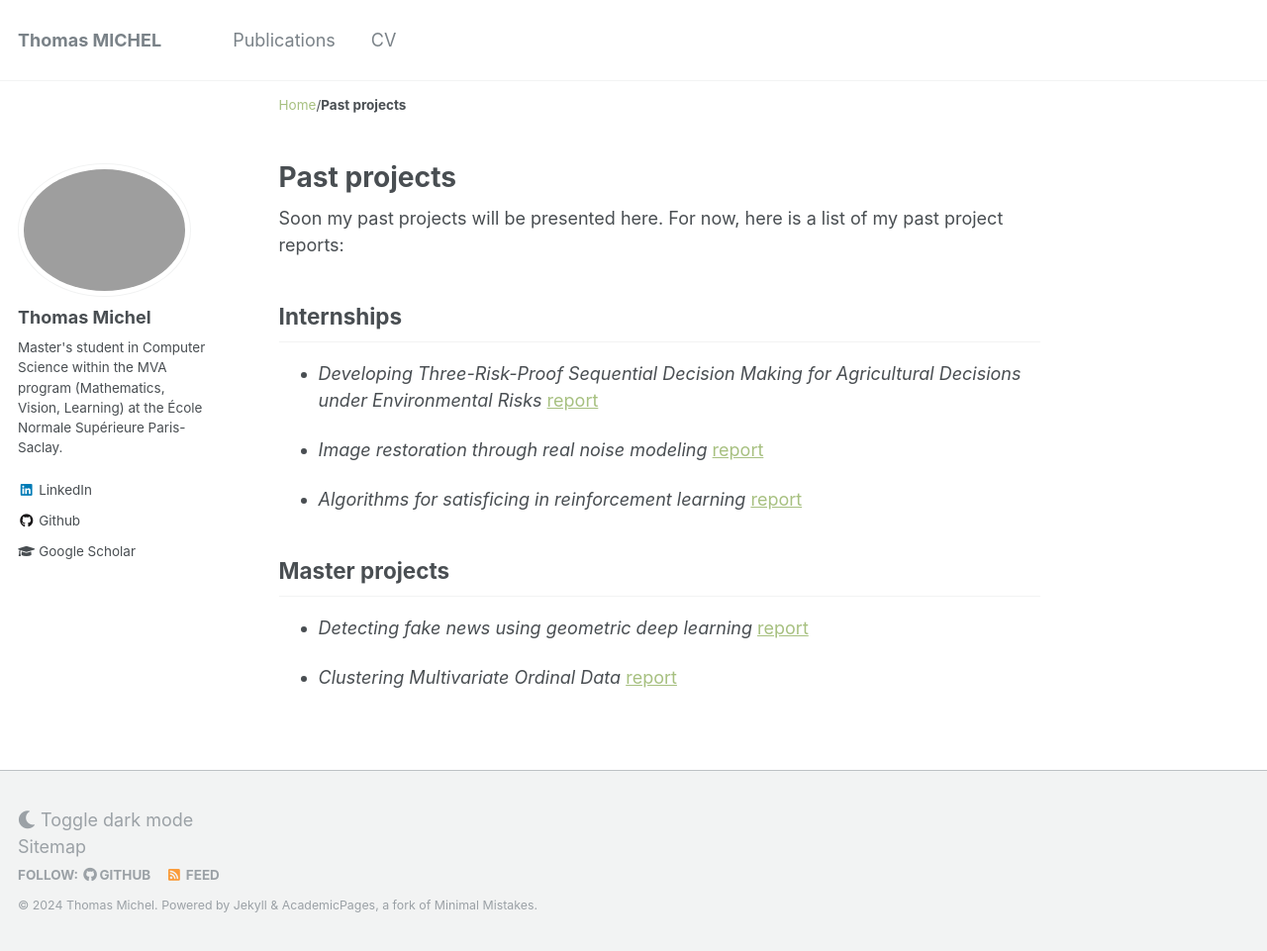
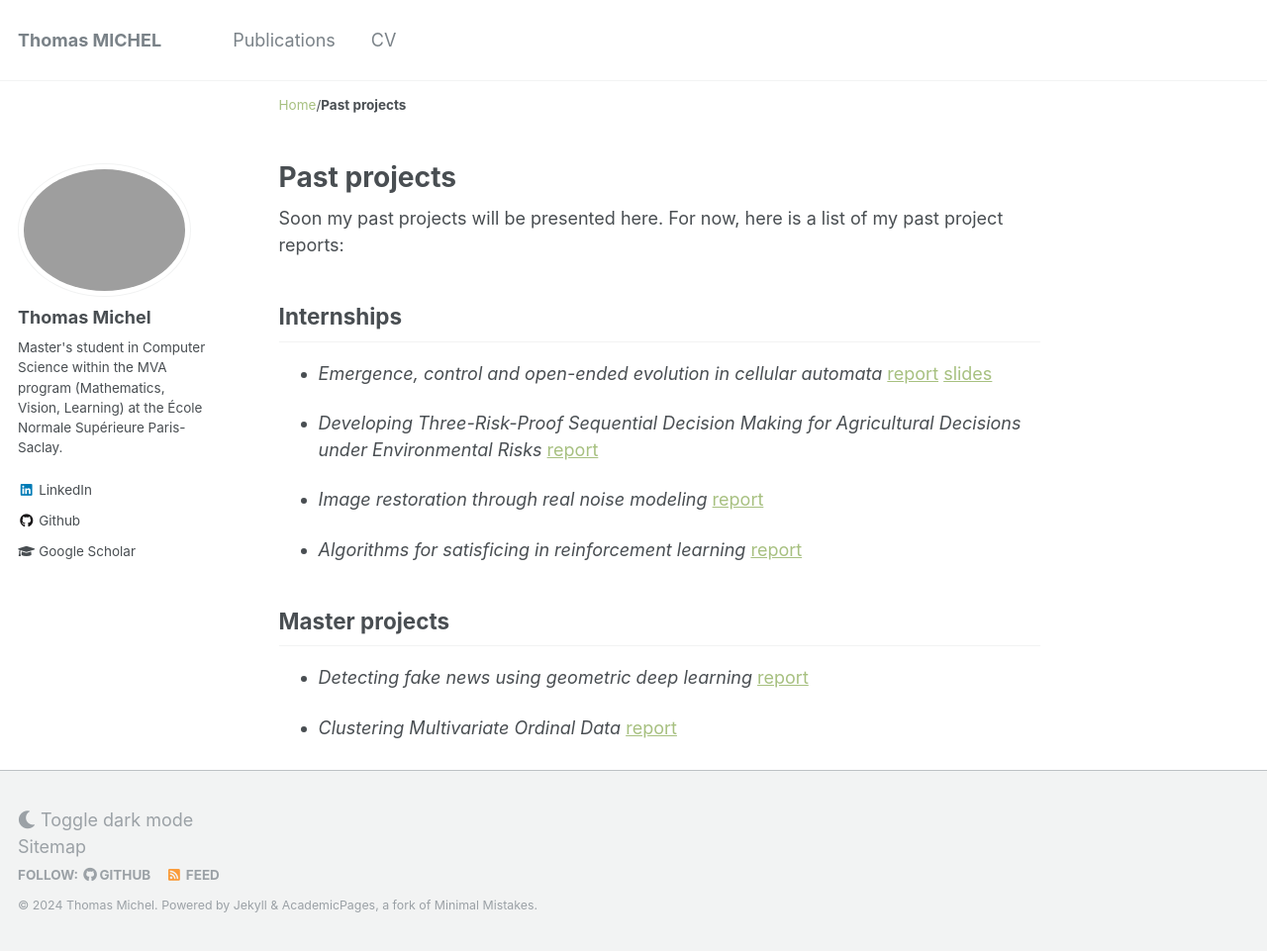
Before and after one commit to Thomick/Thomick.github.io, a Jekyll site: the page built from _pages/reports.md, in a window 1280 px wide and 961 px high. Shown: the whole window at 99% size. Built offline with Jekyll 4.4.1, drawn with Linux system fonts in a browser that asks for light colours; comment, search, counter and statistics services are not loaded.

Commit message:
add link to flowlenia

```diff
--- a/_pages/reports.md
+++ b/_pages/reports.md
@@ -7,6 +7,8 @@ author_profile: true
 Soon my past projects will be presented here. For now, here is a list of my past project reports:
 
 ## Internships
+
+* *Emergence, control and open-ended evolution in cellular automata* [report]({{ base_path }}/files/internship/flowlenia.pdf) [slides]({{ base_path }}/files/internship/flowlenia_beamer.pdf)
 
 * *Developing Three-Risk-Proof Sequential Decision Making for Agricultural Decisions under Environmental Risks* [report]({{ base_path }}/files/internship/environmental_risks.pdf)
 
```
